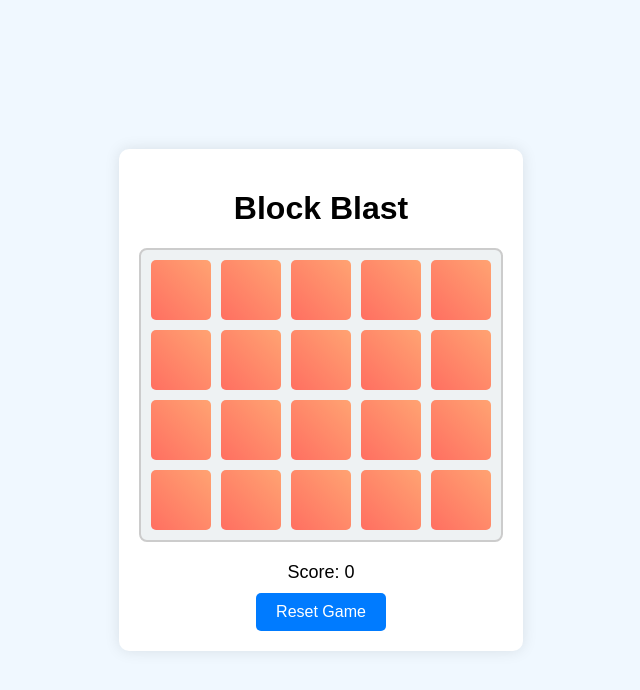
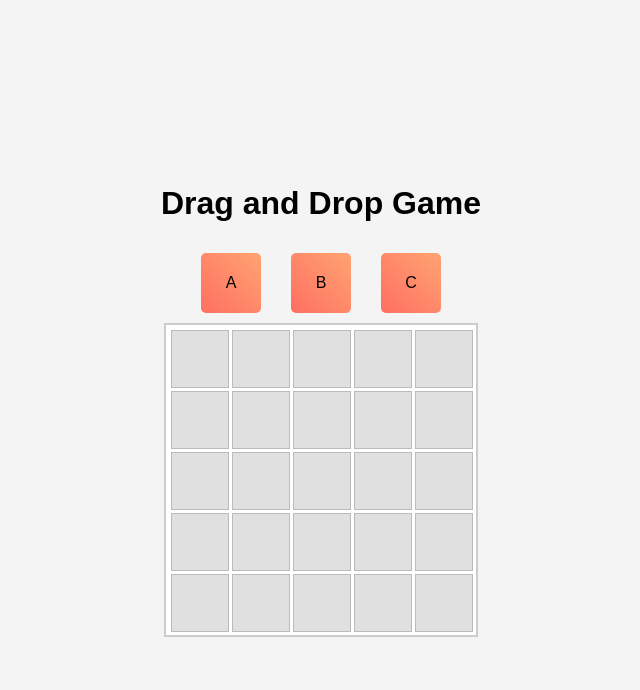
Before and after one commit to lolrender/Block-Blast, a plain HTML site: page indexx.html in a window 1280 px wide. Shown: the whole page, without its empty margins (319-959 px from the left). Drawn offline with Linux system fonts and the light colour scheme.

Commit message:
Update indexx.html

```diff
--- a/indexx.html
+++ b/indexx.html
@@ -3,18 +3,128 @@
 <head>
     <meta charset="UTF-8">
     <meta name="viewport" content="width=device-width, initial-scale=1.0">
-    <title>Block Blast</title>
-    <link rel="stylesheet" href="style.css">
+    <title>Drag and Drop Game</title>
+    <style>
+        body {
+            font-family: Arial, sans-serif;
+            display: flex;
+            flex-direction: column;
+            align-items: center;
+            justify-content: center;
+            height: 100vh;
+            margin: 0;
+            background-color: #f4f4f4;
+        }
+
+        #game-board {
+            display: grid;
+            grid-template-columns: repeat(5, 1fr);
+            grid-template-rows: repeat(5, 1fr);
+            gap: 5px;
+            width: 300px;
+            height: 300px;
+            background: #fff;
+            border: 2px solid #ccc;
+            padding: 5px;
+        }
+
+        .cell {
+            width: 100%;
+            height: 100%;
+            background: #e0e0e0;
+            border: 1px solid #bbb;
+        }
+
+        .block {
+            width: 60px;
+            height: 60px;
+            background: linear-gradient(45deg, #ff6f61, #ffa372);
+            border-radius: 5px;
+            display: flex;
+            justify-content: center;
+            align-items: center;
+            cursor: pointer;
+            margin: 10px;
+            transition: transform 0.2s ease, opacity 0.2s ease;
+        }
+
+        #blocks {
+            display: flex;
+            gap: 10px;
+        }
+
+        .block.dragging {
+            opacity: 0.5;
+            transform: scale(1.2);
+        }
+    </style>
 </head>
 <body>
-    <div class="game-container">
-        <h1>Block Blast</h1>
-        <div id="game-board"></div>
-        <div class="score">
-            Score: <span id="score">0</span>
-        </div>
-        <button id="reset">Reset Game</button>
-    </div>
-    <script src="script.js"></script>
+
+<h1>Drag and Drop Game</h1>
+
+<div id="blocks">
+    <div class="block" draggable="true" id="block1">A</div>
+    <div class="block" draggable="true" id="block2">B</div>
+    <div class="block" draggable="true" id="block3">C</div>
+</div>
+
+<div id="game-board">
+    <!-- Generate 25 cells for a 5x5 grid -->
+    <div class="cell" id="cell1"></div>
+    <div class="cell" id="cell2"></div>
+    <div class="cell" id="cell3"></div>
+    <div class="cell" id="cell4"></div>
+    <div class="cell" id="cell5"></div>
+    <div class="cell" id="cell6"></div>
+    <div class="cell" id="cell7"></div>
+    <div class="cell" id="cell8"></div>
+    <div class="cell" id="cell9"></div>
+    <div class="cell" id="cell10"></div>
+    <div class="cell" id="cell11"></div>
+    <div class="cell" id="cell12"></div>
+    <div class="cell" id="cell13"></div>
+    <div class="cell" id="cell14"></div>
+    <div class="cell" id="cell15"></div>
+    <div class="cell" id="cell16"></div>
+    <div class="cell" id="cell17"></div>
+    <div class="cell" id="cell18"></div>
+    <div class="cell" id="cell19"></div>
+    <div class="cell" id="cell20"></div>
+    <div class="cell" id="cell21"></div>
+    <div class="cell" id="cell22"></div>
+    <div class="cell" id="cell23"></div>
+    <div class="cell" id="cell24"></div>
+    <div class="cell" id="cell25"></div>
+</div>
+
+<script>
+    const blocks = document.querySelectorAll('.block');
+    const cells = document.querySelectorAll('.cell');
+
+    blocks.forEach(block => {
+        block.addEventListener('dragstart', () => {
+            block.classList.add('dragging');
+        });
+
+        block.addEventListener('dragend', () => {
+            block.classList.remove('dragging');
+        });
+    });
+
+    cells.forEach(cell => {
+        cell.addEventListener('dragover', (e) => {
+            e.preventDefault(); // Allow dropping
+        });
+
+        cell.addEventListener('drop', (e) => {
+            const draggedBlock = document.querySelector('.dragging');
+            if (!cell.hasChildNodes()) { // Prevent multiple blocks in one cell
+                cell.appendChild(draggedBlock);
+            }
+        });
+    });
+</script>
+
 </body>
 </html>
```
